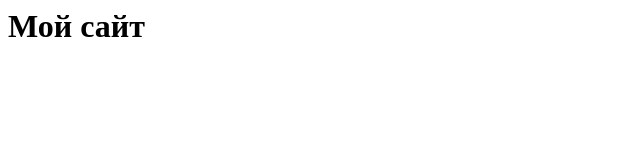
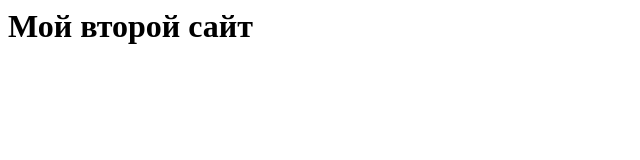
Before and after one commit to tvictora/site12, a plain HTML site: page index.html in a window 1280 px wide. Shown: the whole page, without its empty margins (0-640 px from the left). Drawn offline with Linux system fonts and the light colour scheme.

Commit message:
Update index.html

```diff
--- a/index.html
+++ b/index.html
@@ -1,3 +1,3 @@
 <html>
-  <h1>Мой сайт</h1>
+  <h1>Мой второй сайт</h1>
 </html>
```
